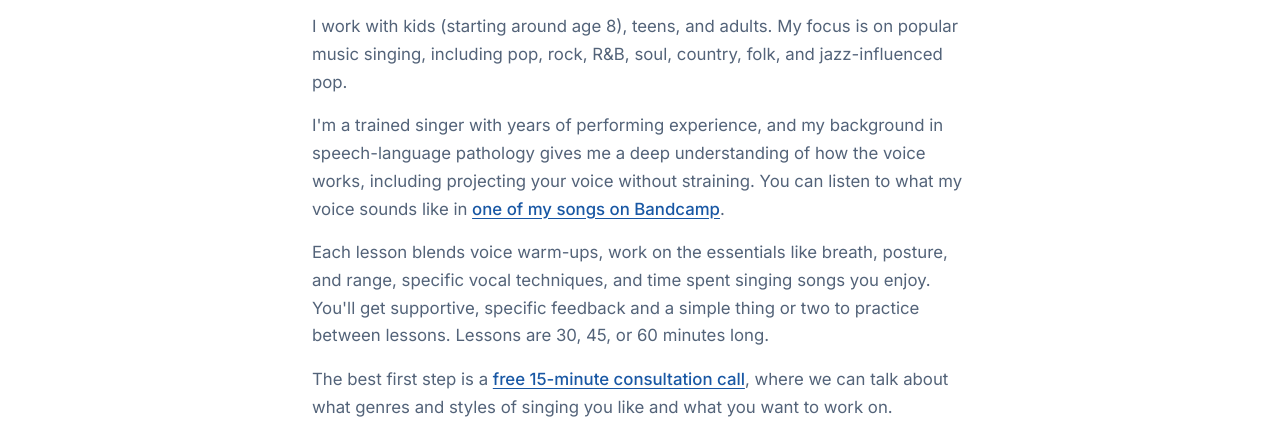
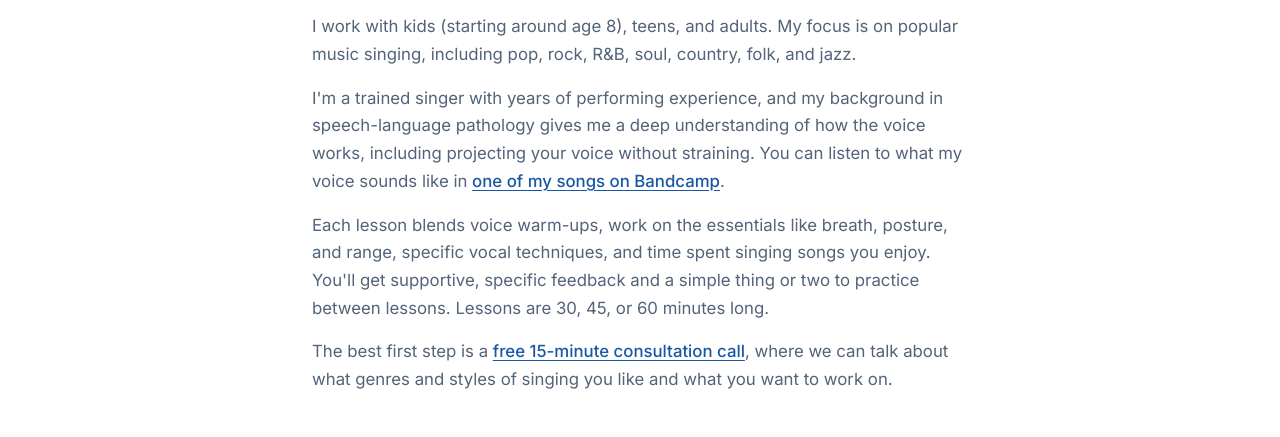
Before and after one commit to cleopatradegher/amplitudevoice, a plain HTML site: page voice-coaching.html in a window 1280 px wide. Shown: the part 363-800 px from the top of the page. Drawn offline with Linux system fonts and the light colour scheme.

Commit message:
Simplify genre to jazz
Co-Authored-By: Claude Opus 4.8 <noreply@anthropic.com>

```diff
--- a/voice-coaching.html
+++ b/voice-coaching.html
@@ -34,7 +34,7 @@
                love to work with you.</p>
             <p>I work with kids (starting around age 8), teens, and adults. My
                focus is on popular music singing, including pop, rock, R&amp;B,
-               soul, country, folk, and jazz-influenced pop.</p>
+               soul, country, folk, and jazz.</p>
             <p>I'm a trained singer with years of performing experience, and my
                background in speech-language pathology gives me a deep
                understanding of how the voice works, including projecting your
```
